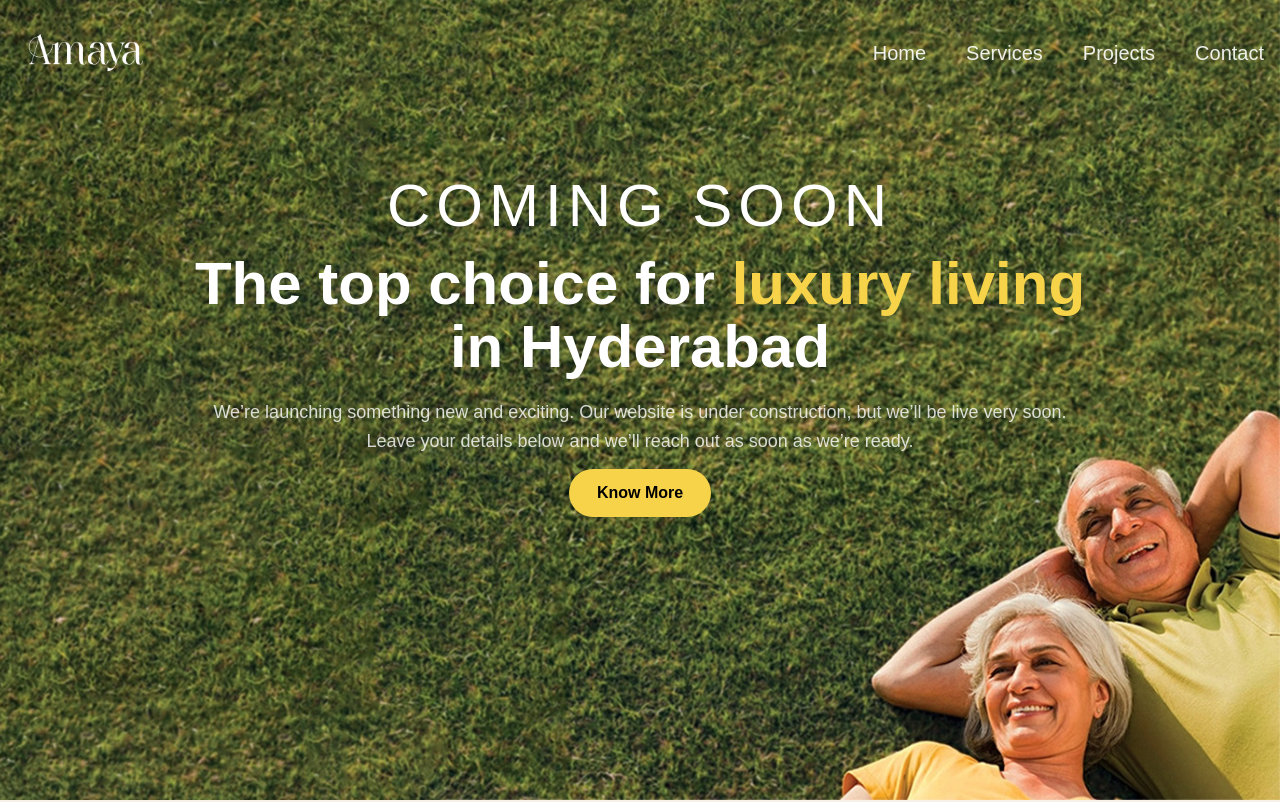
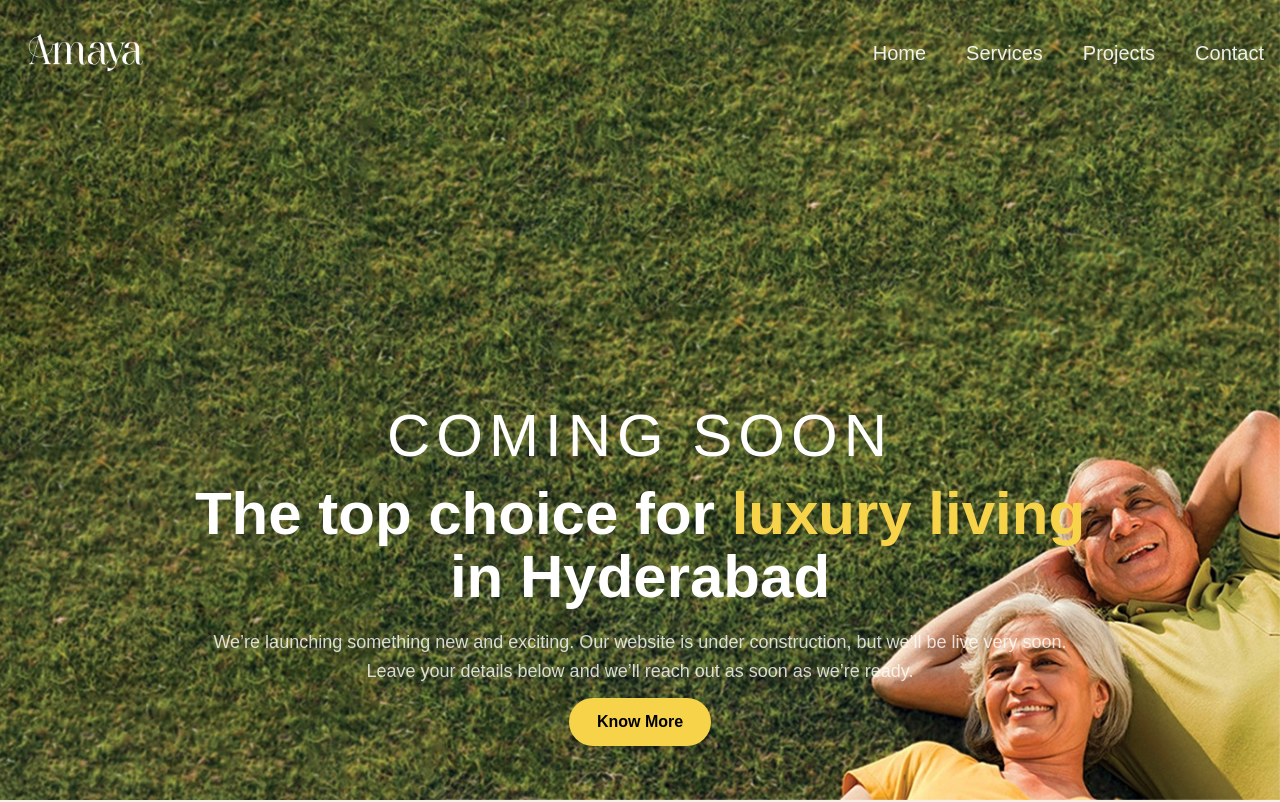
Before and after one commit to rahulweb-dev/Amaya, a Next.js app: page / in a window 1280 px wide. Shown: the top 802 px of the page. Built offline with nearby package versions, Linux system fonts and the light colour scheme.

Commit message:
updated banner

```diff
--- a/app/page.js
+++ b/app/page.js
@@ -150,7 +150,7 @@ export default function Home() {
         </header>
 
         {/* Hero Content */}
-        <div className='relative z-10 h-full flex items-start mt-44  justify-center px-4 text-center'>
+        <div className='relative z-10 h-full flex items-start xl:items-center mt-44 justify-center px-4 text-center'>
           <div className='max-w-4xl'>
             <p className='text-white tracking-widest uppercase mb-4 text-2xl md:text-6xl'>
               Coming Soon
```
